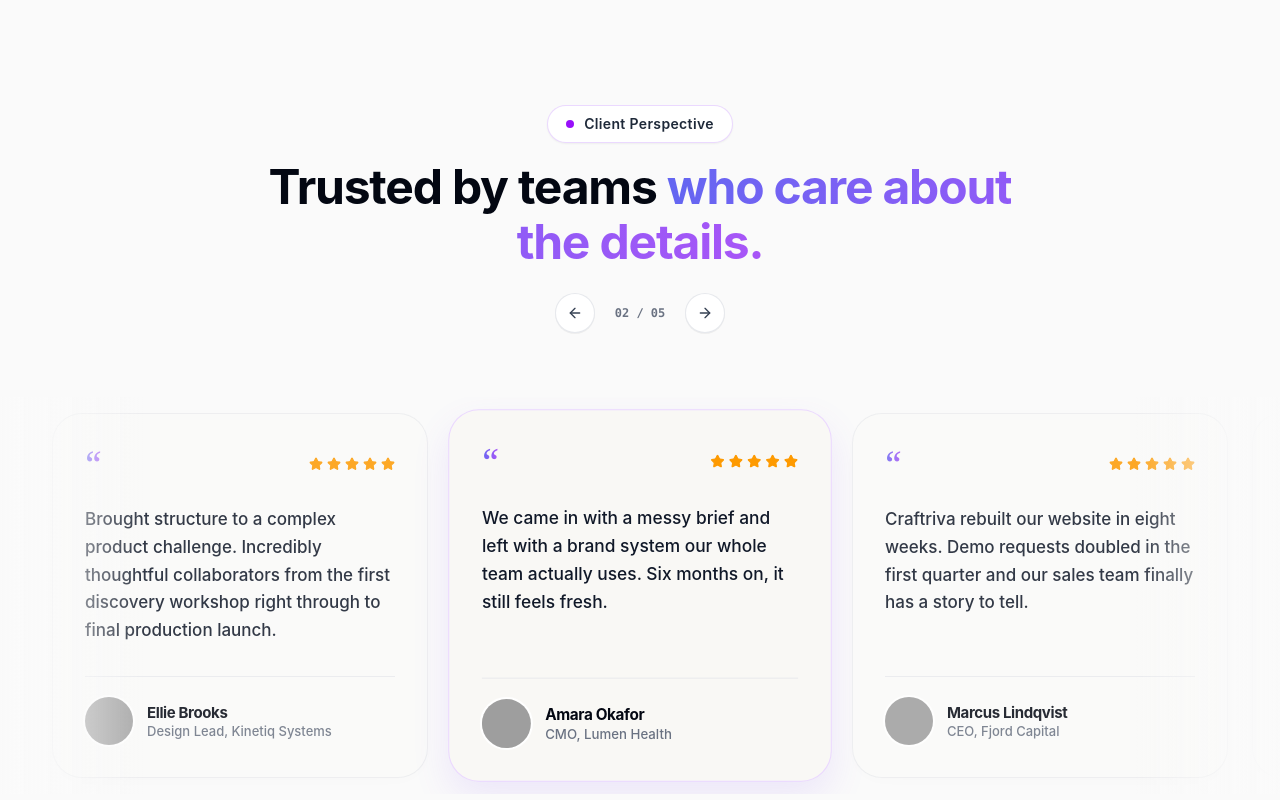
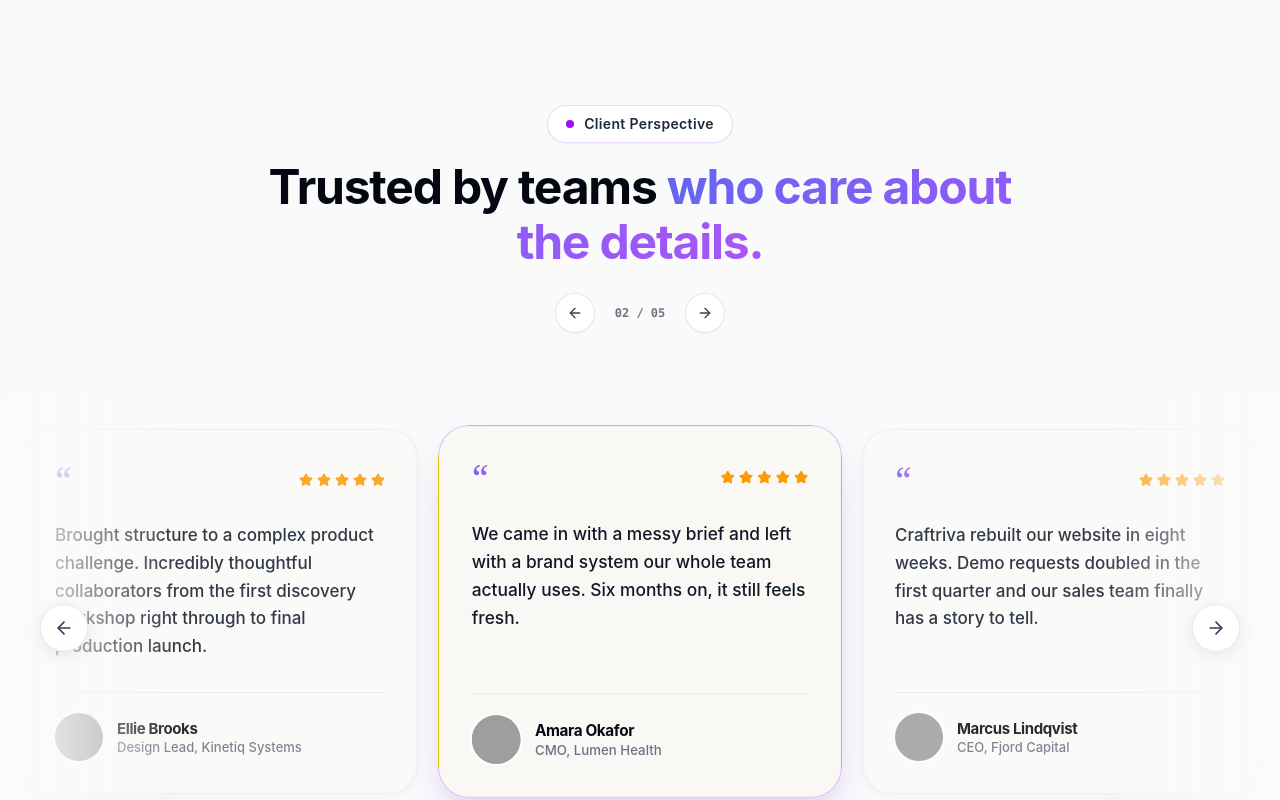
Before and after one commit to AnishDebnath/Codevia-Website, a React (Vite) app: page / in a window 1280 px wide. Shown: the part 4237-5037 px from the top of the page. Built offline with nearby package versions, Linux system fonts and the light colour scheme; grey boxes are pictures that could not be loaded.

Commit message:
Refine Testimonial section Card function

```diff
--- a/src/pages/Home/Process.tsx
+++ b/src/pages/Home/Process.tsx
@@ -126,7 +126,7 @@ export const Process: React.FC = () => {
                   <div key={w} className="col-span-1 w-full flex flex-col items-center">
                     {/* Top Card with proper proportional width */}
                     <div
-                      className={`w-[148px] sm:w-[162px] bg-white rounded-xl border border-gray-200/90 shadow-2xs hover:shadow-md hover:border-purple-300 transition-all p-3 space-y-1 text-left ${alignmentClass}`}
+                      className={`w-[148px] sm:w-[162px] bg-white rounded-xl border border-gray-200/90 shadow-2xs hover:shadow-md hover:border-purple-300 transition-all p-3 space-y-1 text-left relative z-10 hover:z-20 ${alignmentClass}`}
                     >
                       <span className="text-xs font-semibold text-purple-600 uppercase tracking-wider block font-sans">
                         {milestone.category}
@@ -203,7 +203,7 @@ export const Process: React.FC = () => {
                   <div key={w} className="col-span-1 w-full flex flex-col items-center">
                     {/* Bottom Card with proper proportional width */}
                     <div
-                      className={`w-[148px] sm:w-[162px] rounded-xl transition-all p-3 space-y-1 text-left border ${alignmentClass} ${
+                      className={`w-[148px] sm:w-[162px] rounded-xl transition-all p-3 space-y-1 text-left border relative z-10 hover:z-20 ${alignmentClass} ${
                         isFinal
                           ? 'bg-gradient-to-br from-[#6366F1] via-[#7C3AED] to-[#9333EA] text-white shadow-md shadow-purple-500/20 border-purple-400/40 ring-1 ring-purple-300/30'
                           : 'bg-white border-gray-200/90 shadow-2xs hover:shadow-md hover:border-purple-300 text-gray-900'
--- a/src/pages/Home/Testimonials.tsx
+++ b/src/pages/Home/Testimonials.tsx
@@ -1,4 +1,4 @@
-import React, { useState } from 'react';
+import React, { useState, useEffect, useRef } from 'react';
 import { ArrowLeft, ArrowRight, Star } from 'lucide-react';
 
 interface TestimonialItem {
@@ -65,16 +65,75 @@ export const Testimonials: React.FC = () => {
     },
   ];
 
-  // Active index centered on card 2 (Amara Okafor) matching the screenshot showcase
-  const [activeIndex, setActiveIndex] = useState(1);
+  // ponytail: 3x buffer creates seamless infinite loop in both directions with zero 3rd-party slider packages
+  const items = [...testimonials, ...testimonials, ...testimonials];
+  const [currentIndex, setCurrentIndex] = useState(testimonials.length);
+  const [withTransition, setWithTransition] = useState(true);
+  const [isPaused, setIsPaused] = useState(false);
+  const timerRef = useRef<number | null>(null);
+
+  // Normalized display index (0..4) for counter indicator
+  const activeRealIndex =
+    ((currentIndex % testimonials.length) + testimonials.length) % testimonials.length;
+
+  // ponytail: unified movement function used for both auto-play loop and arrow navigation
+  const handleNext = () => {
+    setWithTransition(true);
+    setCurrentIndex((prev) => prev + 1);
+  };
 
   const handlePrev = () => {
-    setActiveIndex((prev) => (prev === 0 ? testimonials.length - 1 : prev - 1));
+    setWithTransition(true);
+    setCurrentIndex((prev) => prev - 1);
   };
 
-  const handleNext = () => {
-    setActiveIndex((prev) => (prev === testimonials.length - 1 ? 0 : prev + 1));
+  const resetTimer = () => {
+    if (timerRef.current) clearInterval(timerRef.current);
+    if (!isPaused) {
+      timerRef.current = window.setInterval(handleNext, 3800);
+    }
   };
+
+  const onUserNext = () => {
+    handleNext();
+    resetTimer();
+  };
+
+  const onUserPrev = () => {
+    handlePrev();
+    resetTimer();
+  };
+
+  // ponytail: automatic looping slide with pause-on-hover
+  useEffect(() => {
+    resetTimer();
+    return () => {
+      if (timerRef.current) clearInterval(timerRef.current);
+    };
+  }, [isPaused]);
+
+  // Seamless wrap-around: silent normalization back to center set once transition completes
+  const handleTransitionEnd = () => {
+    if (currentIndex >= testimonials.length * 2 || currentIndex < testimonials.length) {
+      setWithTransition(false);
+      const normalized =
+        (((currentIndex % testimonials.length) + testimonials.length) % testimonials.length) +
+        testimonials.length;
+      setCurrentIndex(normalized);
+    }
+  };
+
+  // Re-enable smooth transition after silent position normalization
+  useEffect(() => {
+    if (!withTransition) {
+      const raf = requestAnimationFrame(() => {
+        requestAnimationFrame(() => {
+          setWithTransition(true);
+        });
+      });
+      return () => cancelAnimationFrame(raf);
+    }
+  }, [withTransition]);
 
   return (
     <section id="testimonials" className="py-20 sm:py-24 lg:py-28 relative select-none overflow-hidden">
@@ -101,17 +160,17 @@ export const Testimonials: React.FC = () => {
           {/* Carousel Navigation Controls with Counter & Arrows */}
           <div className="flex items-center justify-center gap-3 pt-2">
             <button
-              onClick={handlePrev}
+              onClick={onUserPrev}
               className="w-10 h-10 rounded-full border border-gray-200/90 bg-white hover:border-purple-300 text-gray-700 hover:text-purple-600 flex items-center justify-center transition-all shadow-2xs hover:shadow-xs active:scale-95 cursor-pointer"
               aria-label="Previous testimonial"
             >
               <ArrowLeft className="w-4 h-4" />
             </button>
             <span className="text-xs font-semibold text-gray-500 font-mono px-2">
-              0{activeIndex + 1} / 0{testimonials.length}
+              0{activeRealIndex + 1} / 0{testimonials.length}
             </span>
             <button
-              onClick={handleNext}
+              onClick={onUserNext}
               className="w-10 h-10 rounded-full border border-gray-200/90 bg-white hover:border-purple-300 text-gray-700 hover:text-purple-600 flex items-center justify-center transition-all shadow-2xs hover:shadow-xs active:scale-95 cursor-pointer"
               aria-label="Next testimonial"
             >
@@ -122,33 +181,62 @@ export const Testimonials: React.FC = () => {
       </div>
 
       {/* Horizontal Carousel Track with Screen Edge Overflow & Subtle Fades */}
-      <div className="relative w-full overflow-hidden py-4">
-        {/* Left and Right Edge Fade Gradients matching image_44de3ae4.png */}
-        <div className="absolute left-0 top-0 bottom-0 w-8 sm:w-24 md:w-36 bg-gradient-to-r from-[#FAFAFA] to-transparent z-10 pointer-events-none" />
-        <div className="absolute right-0 top-0 bottom-0 w-8 sm:w-24 md:w-36 bg-gradient-to-l from-[#FAFAFA] to-transparent z-10 pointer-events-none" />
+      {/* ponytail: generous vertical padding and explicit stacking contexts prevent card shadow from clipping or hiding under sibling divs */}
+      <div
+        className="relative w-full overflow-hidden pt-6 pb-14 sm:pt-8 sm:pb-16 [--card-w:320px] sm:[--card-w:380px] lg:[--card-w:420px]"
+        onMouseEnter={() => setIsPaused(true)}
+        onMouseLeave={() => setIsPaused(false)}
+        onTouchStart={() => setIsPaused(true)}
+        onTouchEnd={() => setIsPaused(false)}
+      >
+        {/* Left and Right Edge Fade Gradients matching aesthetic */}
+        <div className="absolute left-0 top-0 bottom-0 w-12 sm:w-28 md:w-44 bg-gradient-to-r from-[#FAFAFA] to-transparent z-25 pointer-events-none" />
+        <div className="absolute right-0 top-0 bottom-0 w-12 sm:w-28 md:w-44 bg-gradient-to-l from-[#FAFAFA] to-transparent z-25 pointer-events-none" />
 
-        {/* Carousel Container */}
-        <div className="max-w-[1400px] mx-auto px-4 sm:px-6">
+        {/* Floating Side Arrows on Track */}
+        <button
+          onClick={onUserPrev}
+          className="absolute left-3 sm:left-6 lg:left-10 top-1/2 -translate-y-1/2 z-30 w-11 h-11 sm:w-12 sm:h-12 rounded-full bg-white/95 backdrop-blur-md border border-gray-200/90 shadow-[0_4px_16px_rgba(0,0,0,0.08)] hover:shadow-[0_6px_20px_rgba(139,92,246,0.18)] hover:border-purple-300 text-gray-700 hover:text-purple-600 flex items-center justify-center transition-all active:scale-95 cursor-pointer group"
+          aria-label="Previous testimonial card"
+        >
+          <ArrowLeft className="w-5 h-5 group-hover:-translate-x-0.5 transition-transform" />
+        </button>
+        <button
+          onClick={onUserNext}
+          className="absolute right-3 sm:right-6 lg:right-10 top-1/2 -translate-y-1/2 z-30 w-11 h-11 sm:w-12 sm:h-12 rounded-full bg-white/95 backdrop-blur-md border border-gray-200/90 shadow-[0_4px_16px_rgba(0,0,0,0.08)] hover:shadow-[0_6px_20px_rgba(139,92,246,0.18)] hover:border-purple-300 text-gray-700 hover:text-purple-600 flex items-center justify-center transition-all active:scale-95 cursor-pointer group"
+          aria-label="Next testimonial card"
+        >
+          <ArrowRight className="w-5 h-5 group-hover:translate-x-0.5 transition-transform" />
+        </button>
+
+        {/* Carousel Container Track */}
         <div
-            className="flex transition-transform duration-500 ease-out"
+          onTransitionEnd={handleTransitionEnd}
+          className={`flex ${withTransition ? 'transition-transform duration-500 ease-out' : ''}`}
           style={{
-              transform: `translateX(calc(50% - ${(activeIndex * 400) + 200}px))`,
+            transform: `translateX(calc(50% - (var(--card-w) / 2) - (${currentIndex} * var(--card-w))))`,
           }}
         >
-            {testimonials.map((item, index) => {
-              const isActive = index === activeIndex;
+          {items.map((item, index) => {
+            const isCentered = index === currentIndex;
 
             return (
               <div
-                  key={item.id}
-                  onClick={() => setActiveIndex(index)}
-                  className="w-[320px] sm:w-[380px] lg:w-[400px] shrink-0 px-3 cursor-pointer transition-all duration-300"
+                key={`${item.id}-${index}`}
+                onClick={() => {
+                  setWithTransition(true);
+                  setCurrentIndex(index);
+                  resetTimer();
+                }}
+                className={`w-[var(--card-w)] shrink-0 px-3 cursor-pointer transition-all duration-300 ${
+                  isCentered ? 'relative z-20' : 'relative z-10 hover:z-20'
+                }`}
               >
                 <div
                   className={`h-full rounded-[26px] sm:rounded-[30px] p-7 sm:p-8 flex flex-col justify-between transition-all duration-300 border ${
-                      isActive
-                        ? 'bg-[#F9F8F5] border-purple-200/90 shadow-[0_16px_36px_rgba(139,92,246,0.12)] scale-[1.02]'
-                        : 'bg-[#FBFBF9] border-gray-200/70 shadow-[0_4px_20px_rgba(0,0,0,0.02)] opacity-85 hover:opacity-100 hover:border-purple-200/60'
+                    isCentered
+                      ? 'bg-[#F9F8F5] border-purple-300/80 shadow-[0_20px_45px_-10px_rgba(139,92,246,0.22),0_8px_16px_-4px_rgba(0,0,0,0.06)] scale-[1.02]'
+                      : 'bg-[#FBFBF9] border-gray-200/70 shadow-[0_4px_16px_rgba(0,0,0,0.04)] opacity-85 hover:opacity-100 hover:border-purple-200/60 hover:shadow-[0_8px_24px_rgba(0,0,0,0.08)]'
                   }`}
                 >
                   <div>
@@ -197,10 +285,9 @@ export const Testimonials: React.FC = () => {
           })}
         </div>
       </div>
-      </div>
 
-      {/* Bottom Rating Pill matching image_44de3ae4.png */}
-      <div className="mt-10 sm:mt-12 flex items-center justify-center">
+      {/* Bottom Rating Pill */}
+      <div className="mt-2 sm:mt-4 flex items-center justify-center">
         <div className="inline-flex items-center gap-2.5 px-5 py-2.5 rounded-full bg-white border border-gray-200/80 shadow-2xs text-xs sm:text-sm text-gray-600 font-medium">
           <div className="flex items-center gap-0.5 text-amber-500">
             {Array.from({ length: 5 }).map((_, i) => (
```
Lines whose indentation alone changed are shown as unchanged.
